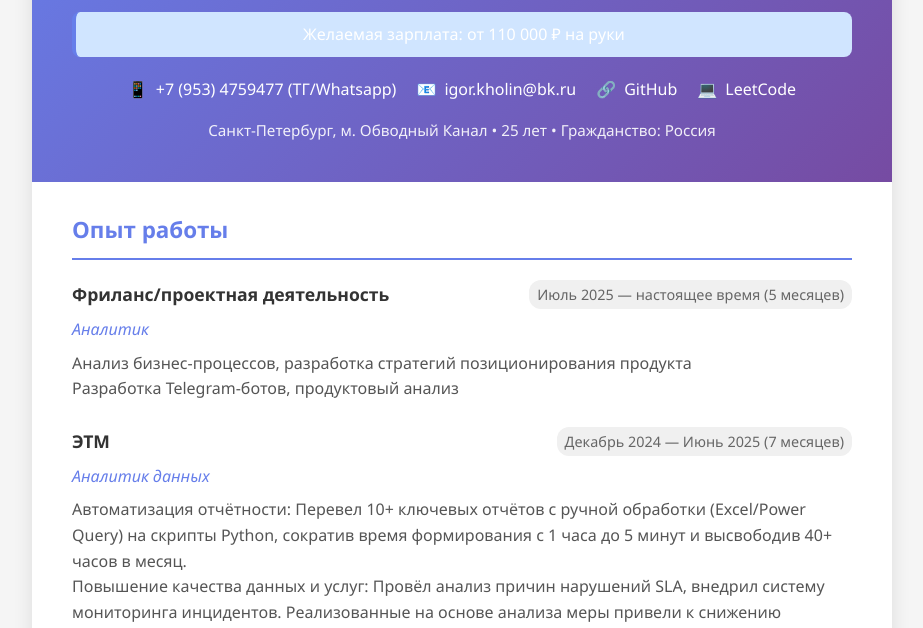
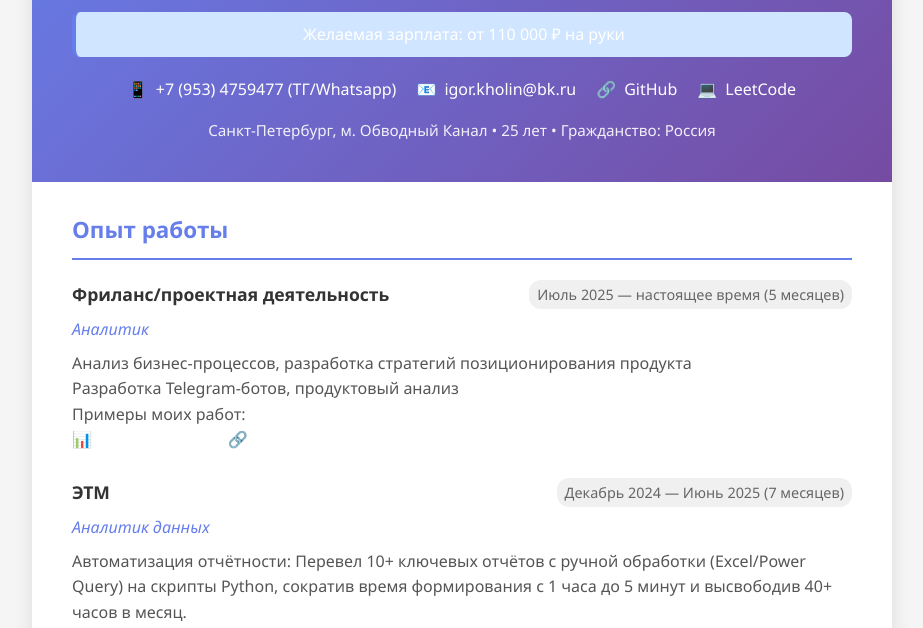
Before and after one commit to IgorKholin/IgorKholin.github.io, a plain HTML site: page index.html in a window 1280 px wide. Shown: the part 163-791 px from the top of the page, without its empty margins (178-1101 px from the left). Drawn offline with Linux system fonts and the light colour scheme.

Commit message:
Update index.html

```diff
--- a/index.html
+++ b/index.html
@@ -251,10 +251,15 @@
                         <div class="period">Июль 2025 — настоящее время (5 месяцев)</div>
                     </div>
                     <div class="position">Аналитик</div>
-                    <div class="description">
-                        <p>Анализ бизнес-процессов, разработка стратегий позиционирования продукта</p>
-                        <p>Разработка Telegram-ботов, продуктовый анализ</p>
-                    </div>
+<div class="description">
+    <p>Анализ бизнес-процессов, разработка стратегий позиционирования продукта</p>
+    <p>Разработка Telegram-ботов, продуктовый анализ</p>
+    <p>Примеры моих работ:</p>
+    <div class="links">
+        <a href="https://igorkholin.github.io/dashboard-ecommerce/" style="color: white; margin-right: 15px;">📊 Дашборд ДЦО</a>
+        <a href="https://github.com/IgorKholm" style="color: white;">🔗 GitHub</a>
+    </div>
+</div>
                 </div>
 
                 <div class="experience-item">
```
